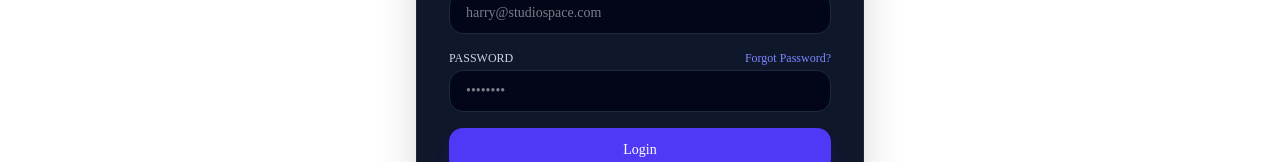
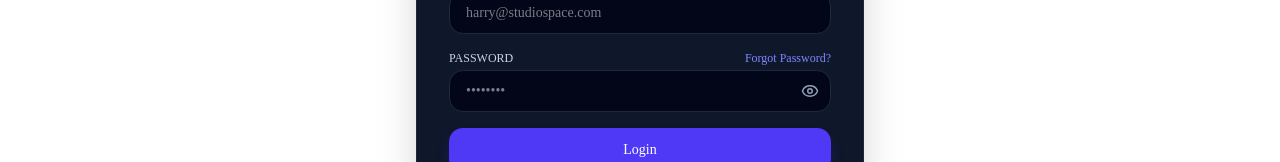
Before and after one commit to Naimur131251/Studio-Space, a Next.js app: page /login in a window 1280 px wide. Shown: the part 272-434 px from the top of the page. Built offline with nearby package versions, Linux system fonts and the light colour scheme.

Commit message:
feat: add password visibility toggle to Login and Register pages

```diff
--- a/src/app/(auth)/login/page.tsx
+++ b/src/app/(auth)/login/page.tsx
@@ -3,11 +3,13 @@
 import React, { useState } from "react";
 import Link from "next/link";
 import { useRouter } from "next/navigation";
+import { Eye, EyeOff } from "lucide-react"; // Imported eye icons
 
 export default function LoginPage() {
   const router = useRouter();
   const [email, setEmail] = useState("");
   const [password, setPassword] = useState("");
+  const [showPassword, setShowPassword] = useState(false); // State to toggle visibility
   const [error, setError] = useState("");
   const [loading, setLoading] = useState(false);
 
@@ -76,13 +78,22 @@ export default function LoginPage() {
                 Forgot Password?
               </Link>
             </div>
-            <input
-              type="password"
-              value={password}
-              onChange={(e) => setPassword(e.target.value)}
-              placeholder="••••••••"
-              className="w-full bg-slate-950 border border-slate-800 text-slate-100 rounded-xl px-4 py-2.5 text-sm focus:outline-none focus:border-indigo-500"
-            />
+            <div className="relative">
+              <input
+                type={showPassword ? "text" : "password"}
+                value={password}
+                onChange={(e) => setPassword(e.target.value)}
+                placeholder="••••••••"
+                className="w-full bg-slate-950 border border-slate-800 text-slate-100 rounded-xl pl-4 pr-11 py-2.5 text-sm focus:outline-none focus:border-indigo-500"
+              />
+              <button
+                type="button"
+                onClick={() => setShowPassword(!showPassword)}
+                className="absolute right-3 top-1/2 -translate-y-1/2 text-slate-400 hover:text-slate-200 focus:outline-none"
+              >
+                {showPassword ? <EyeOff size={18} /> : <Eye size={18} />}
+              </button>
+            </div>
           </div>
 
           <button
--- a/src/app/(auth)/register/page.tsx
+++ b/src/app/(auth)/register/page.tsx
@@ -1,8 +1,8 @@
 "use client";
-
 import React, { useState } from "react";
 import Link from "next/link";
 import { useRouter } from "next/navigation";
+import { Eye, EyeOff } from "lucide-react"; // Imported eye icons
 
 export default function RegisterPage() {
   const router = useRouter();
@@ -10,6 +10,7 @@ export default function RegisterPage() {
   const [email, setEmail] = useState("");
   const [photoUrl, setPhotoUrl] = useState("");
   const [password, setPassword] = useState("");
+  const [showPassword, setShowPassword] = useState(false); // State to toggle visibility
   const [error, setError] = useState("");
   const [loading, setLoading] = useState(false);
 
@@ -80,6 +81,7 @@ export default function RegisterPage() {
               className="w-full bg-slate-950 border border-slate-800 text-slate-100 rounded-xl px-4 py-2.5 text-sm focus:outline-none focus:border-indigo-500"
             />
           </div>
+
           <div>
             <label className="block text-xs font-medium text-slate-300 uppercase mb-1">
               Email Address
@@ -92,6 +94,7 @@ export default function RegisterPage() {
               className="w-full bg-slate-950 border border-slate-800 text-slate-100 rounded-xl px-4 py-2.5 text-sm focus:outline-none focus:border-indigo-500"
             />
           </div>
+
           <div>
             <label className="block text-xs font-medium text-slate-300 uppercase mb-1">
               Photo URL (Optional)
@@ -104,17 +107,27 @@ export default function RegisterPage() {
               className="w-full bg-slate-950 border border-slate-800 text-slate-100 rounded-xl px-4 py-2.5 text-sm focus:outline-none focus:border-indigo-500"
             />
           </div>
+
           <div>
             <label className="block text-xs font-medium text-slate-300 uppercase mb-1">
               Password
             </label>
-            <input
-              type="password"
-              value={password}
-              onChange={(e) => setPassword(e.target.value)}
-              placeholder="••••••••"
-              className="w-full bg-slate-950 border border-slate-800 text-slate-100 rounded-xl px-4 py-2.5 text-sm focus:outline-none focus:border-indigo-500"
-            />
+            <div className="relative">
+              <input
+                type={showPassword ? "text" : "password"}
+                value={password}
+                onChange={(e) => setPassword(e.target.value)}
+                placeholder="••••••••"
+                className="w-full bg-slate-950 border border-slate-800 text-slate-100 rounded-xl pl-4 pr-11 py-2.5 text-sm focus:outline-none focus:border-indigo-500"
+              />
+              <button
+                type="button"
+                onClick={() => setShowPassword(!showPassword)}
+                className="absolute right-3 top-1/2 -translate-y-1/2 text-slate-400 hover:text-slate-200 focus:outline-none"
+              >
+                {showPassword ? <EyeOff size={18} /> : <Eye size={18} />}
+              </button>
+            </div>
             <p className="text-[11px] text-slate-500 mt-1">
               Must be 6 chars, include uppercase & lowercase.
             </p>
```
